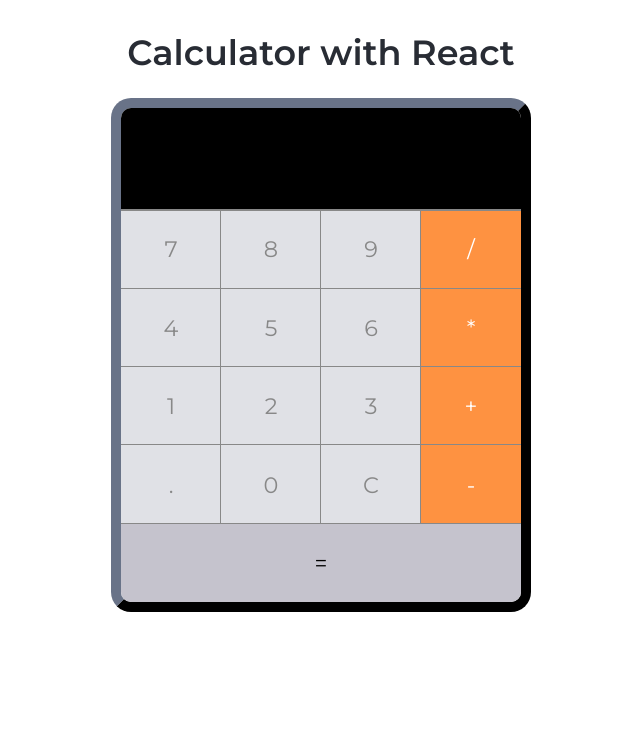
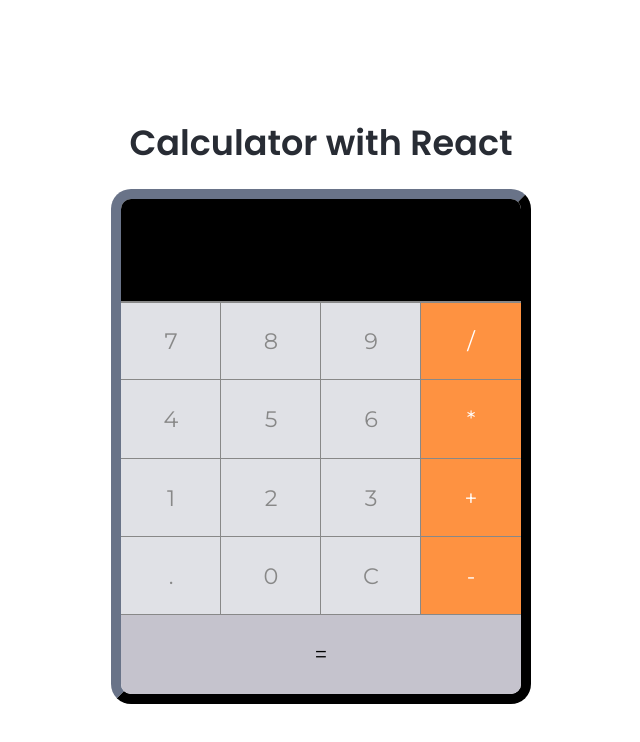
Before and after one commit to nathcolombo/react-calculator, a React (Create React App) app: page / in a window 1280 px wide. Shown: the top 742 px of the page, without its empty margins (319-959 px from the left). Built offline with nearby package versions, Linux system fonts and the light colour scheme.

Commit message:
Update CSS: apply Poppins to h1 and Montserrat to calculator

```diff
--- a/src/styles.css
+++ b/src/styles.css
@@ -1,4 +1,12 @@
-@import url("https://fonts.googleapis.com/css2?family=Montserrat:wght@400;500;600&display=swap");
+@import url("https://fonts.googleapis.com/css2?family=Poppins:wght@400;500;600&family=Montserrat:wght@400;500;600&display=swap");
+
+html,
+body {
+  margin: 0;
+  padding: 0;
+  width: 100%;
+  overflow-x: hidden;
+}
 
 .App {
   user-select: none;
@@ -9,6 +17,15 @@
   flex-direction: column;
   align-items: center;
   width: 100%;
+  height: 100vh;
+  box-sizing: border-box;
+}
+
+h1 {
+  font-family: "Poppins", sans-serif;
+  color: #282c34;
+  font-size: 35px;
+  margin: 20px 0;
 }
 
 .calc-wrapper {
@@ -24,11 +41,6 @@
   display: flex;
 }
 
-h1 {
-  color: #282c34;
-  font-size: 35px;
-}
-
 @media (max-width: 600px) {
   .calc-wrapper {
     width: 450px;
```
